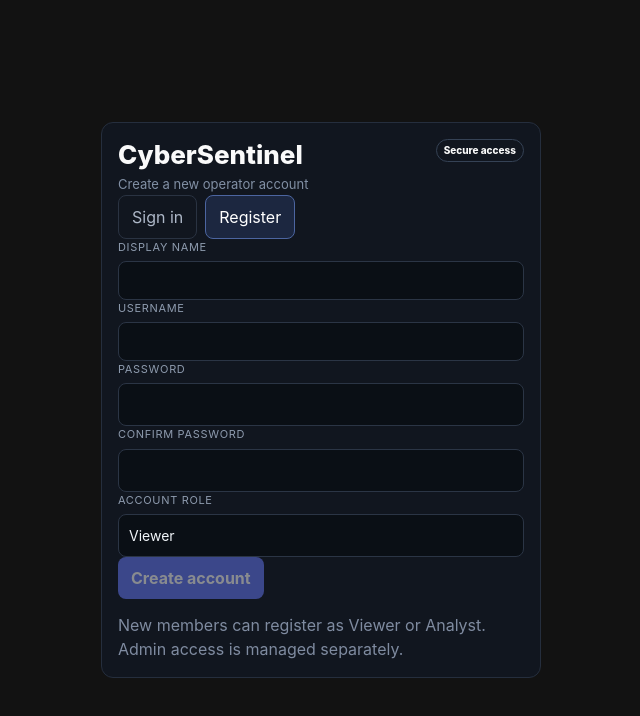
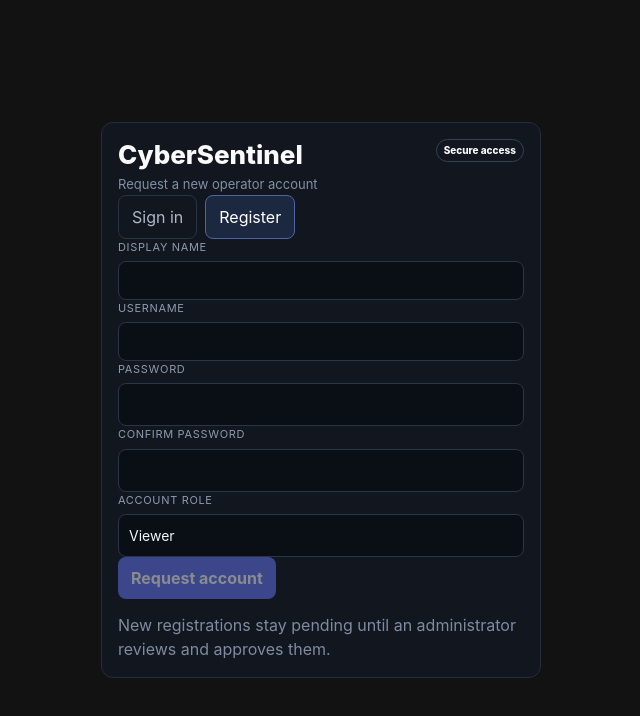
Before and after one commit to hemanthmatta02/CyberRecon-AngelusVigil, a React (Vite) app in the folder CyberRecon-AngelusVigil-SOCPlatform/CyberRecon-AngelusVigil-Final/frontend/: page /auth in a window 1280 px wide. Both pictures are taken after a click on the button "Register". Shown: the top 716 px of the page, without its empty margins (319-959 px from the left). Built offline with nearby package versions, Linux system fonts and the light colour scheme; no server answers.

Commit message:
Add pending and invitation registration states

```diff
--- a/CyberRecon-AngelusVigil-SOCPlatform/CyberRecon-AngelusVigil-Final/frontend/src/pages/auth/index.tsx
+++ b/CyberRecon-AngelusVigil-SOCPlatform/CyberRecon-AngelusVigil-Final/frontend/src/pages/auth/index.tsx
@@ -1,10 +1,11 @@
-import { useState } from 'react'
+import { useEffect, useState } from 'react'
 import { Navigate, useNavigate } from 'react-router-dom'
 import { apiClient } from '@/core/api'
 import { readStored, writeStored } from '@/core/persistence'
 import s from '../shared.module.scss'
 
 type AuthMode = 'signin' | 'register'
+type InviteStatus = '' | 'checking' | 'valid' | 'invalid'
 
 type SessionUser = {
   username: string
@@ -16,14 +17,27 @@ type SessionUser = {
 export function Component(): React.ReactElement {
   const navigate = useNavigate()
   const token = readStored<string | null>('cybersentinel_token', null)
-  const [mode, setMode] = useState<AuthMode>('signin')
+  const inviteToken = typeof window !== 'undefined' ? new URLSearchParams(window.location.search).get('invite') ?? '' : ''
+  const [mode, setMode] = useState<AuthMode>(inviteToken ? 'register' : 'signin')
   const [username, setUsername] = useState('')
   const [password, setPassword] = useState('')
   const [confirmPassword, setConfirmPassword] = useState('')
   const [displayName, setDisplayName] = useState('')
   const [role, setRole] = useState('viewer')
+  const [inviteStatus, setInviteStatus] = useState<InviteStatus>(inviteToken ? 'checking' : '')
+  const [inviteRole, setInviteRole] = useState('')
   const [busy, setBusy] = useState(false)
   const [message, setMessage] = useState('')
+
+  useEffect(() => {
+    if (!inviteToken) return
+    void apiClient.get('/auth/invites/' + encodeURIComponent(inviteToken)).then(({ data }) => {
+      setInviteStatus('valid')
+      setInviteRole(data.role)
+      if (data.display_name) setDisplayName(data.display_name)
+      if (data.role) setRole(data.role)
+    }).catch(() => setInviteStatus('invalid'))
+  }, [inviteToken])
 
   if (token) return <Navigate to="/" replace />
 
@@ -58,17 +72,20 @@ export function Component(): React.ReactElement {
         setMessage('Passwords do not match.')
         return
       }
-      await apiClient.post('/auth/register', {
+      const { data } = await apiClient.post('/auth/register', {
         username: cleanUsername,
         password,
         display_name: displayName.trim() || cleanUsername,
         role,
+        ...(inviteToken ? { invite_token: inviteToken } : {}),
       })
       setMode('signin')
       setPassword('')
       setConfirmPassword('')
       setDisplayName('')
-      setMessage(`Account created for ${cleanUsername}. Sign in with the same username and password.`)
+      setMessage(data.status === 'pending'
+        ? 'Registration submitted for ' + cleanUsername + '. An administrator must approve it before you can sign in.'
+        : 'Invitation accepted for ' + cleanUsername + '. You can sign in now.')
     } catch (e: any) {
       setMessage(e?.response?.data?.detail || e?.message || 'Request failed')
     } finally {
@@ -78,23 +95,31 @@ export function Component(): React.ReactElement {
 
   const valid = mode === 'signin'
     ? username.trim().length >= 3 && password.length >= 6
-    : username.trim().length >= 3 && displayName.trim().length >= 2 && password.length >= 8 && password === confirmPassword
+    : username.trim().length >= 3 && displayName.trim().length >= 2 && password.length >= 8 && password === confirmPassword && inviteStatus !== 'invalid'
 
   return (
     <div className={s.page} style={{ minHeight: '100vh', display: 'grid', placeItems: 'center' }}>
-      <div className={`${s.card} ${s.auth}`} style={{ maxWidth: 440, width: '100%' }}>
+      <div className={s.card + ' ' + s.auth} style={{ maxWidth: 440, width: '100%' }}>
         <div className={s.hero}>
           <div>
             <h2 className={s.title}>CyberSentinel</h2>
-            <p className={s.sub}>{mode === 'signin' ? 'Sign in to your security workspace' : 'Create a new operator account'}</p>
+            <p className={s.sub}>{mode === 'signin' ? 'Sign in to your security workspace' : inviteToken ? 'Accept your team invitation' : 'Request a new operator account'}</p>
           </div>
           <span className={s.badge}>Secure access</span>
         </div>
 
         <div className={s.tabs} role="tablist" aria-label="Authentication mode">
-          <button type="button" className={`${s.tab} ${mode === 'signin' ? s.active : ''}`} onClick={() => switchMode('signin')}>Sign in</button>
-          <button type="button" className={`${s.tab} ${mode === 'register' ? s.active : ''}`} onClick={() => switchMode('register')}>Register</button>
+          <button type="button" className={s.tab + ' ' + (mode === 'signin' ? s.active : '')} onClick={() => switchMode('signin')}>Sign in</button>
+          <button type="button" className={s.tab + ' ' + (mode === 'register' ? s.active : '')} onClick={() => switchMode('register')}>Register</button>
         </div>
+
+        {inviteToken && mode === 'register' && (
+          <div className={s.callout} style={{ marginBottom: 14 }}>
+            {inviteStatus === 'checking' && 'Checking your invitation…'}
+            {inviteStatus === 'valid' && <>You were invited as <strong>{inviteRole}</strong>. Complete the form to activate your account.</>}
+            {inviteStatus === 'invalid' && 'This invitation is invalid, expired, or already used.'}
+          </div>
+        )}
 
         <form onSubmit={submit}>
           {mode === 'register' && (
@@ -114,7 +139,7 @@ export function Component(): React.ReactElement {
                 <input className={s.input} type="password" autoComplete="new-password" value={confirmPassword} onChange={(e) => setConfirmPassword(e.target.value)} />
               </label>
               <label className={s.label}>Account role
-                <select className={s.select} value={role} onChange={(e) => setRole(e.target.value)}>
+                <select className={s.select} value={role} disabled={inviteStatus === 'valid'} onChange={(e) => setRole(e.target.value)}>
                   <option value="viewer">Viewer</option>
                   <option value="analyst">Analyst</option>
                 </select>
@@ -122,15 +147,15 @@ export function Component(): React.ReactElement {
             </>
           )}
           {message && <div className={s.notice} style={{ marginBottom: 12 }}>{message}</div>}
-          <button className={s.button} type="submit" disabled={busy || !valid}>
-            {busy ? 'Please wait…' : mode === 'signin' ? 'Sign in' : 'Create account'}
+          <button className={s.button} type="submit" disabled={busy || !valid || (inviteToken !== '' && inviteStatus === 'checking')}>
+            {busy ? 'Please wait…' : mode === 'signin' ? 'Sign in' : inviteToken ? 'Accept invitation' : 'Request account'}
           </button>
         </form>
 
         <p className={s.muted} style={{ marginTop: 14 }}>
           {mode === 'register'
-            ? 'New members can register as Viewer or Analyst. Admin access is managed separately.'
-            : 'Use the username and password you registered with.'}
+            ? inviteToken ? 'This invitation sets your role. Your password will be used for future sign-ins.' : 'New registrations stay pending until an administrator reviews and approves them.'
+            : 'Use an approved username and password, or accept an administrator invitation first.'}
         </p>
       </div>
     </div>
```
